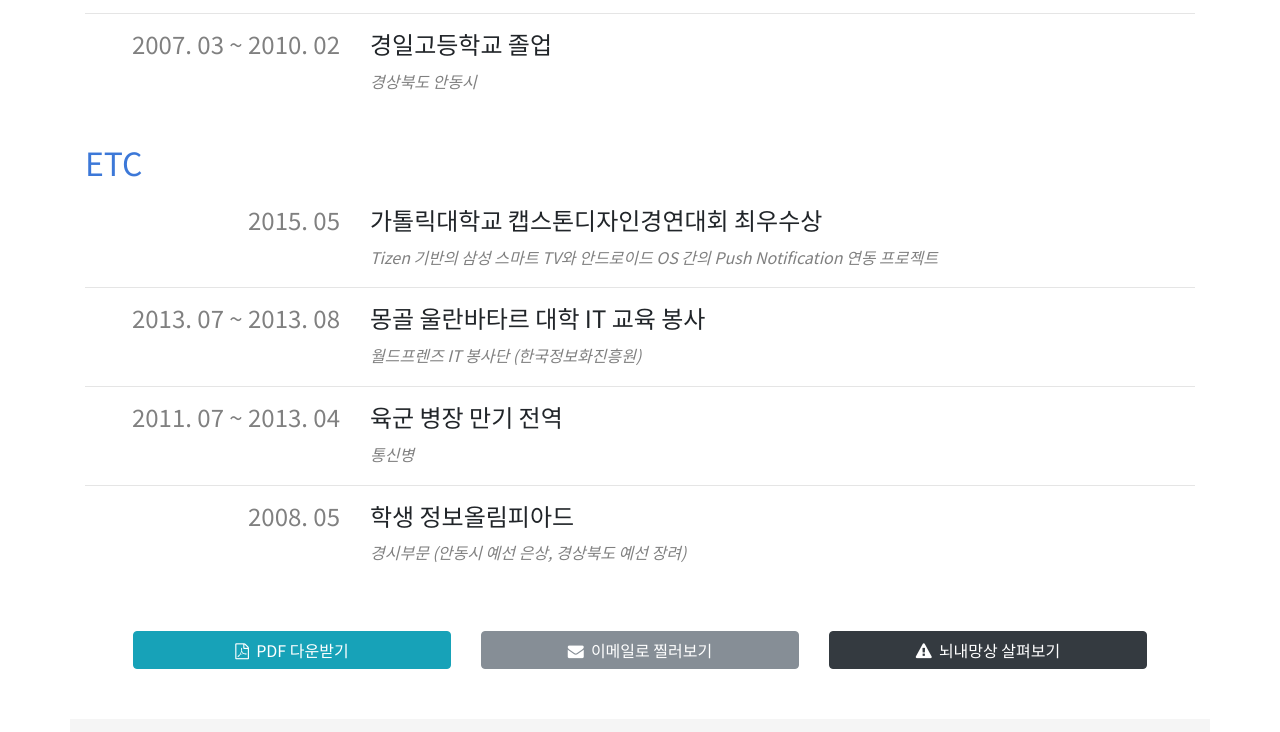
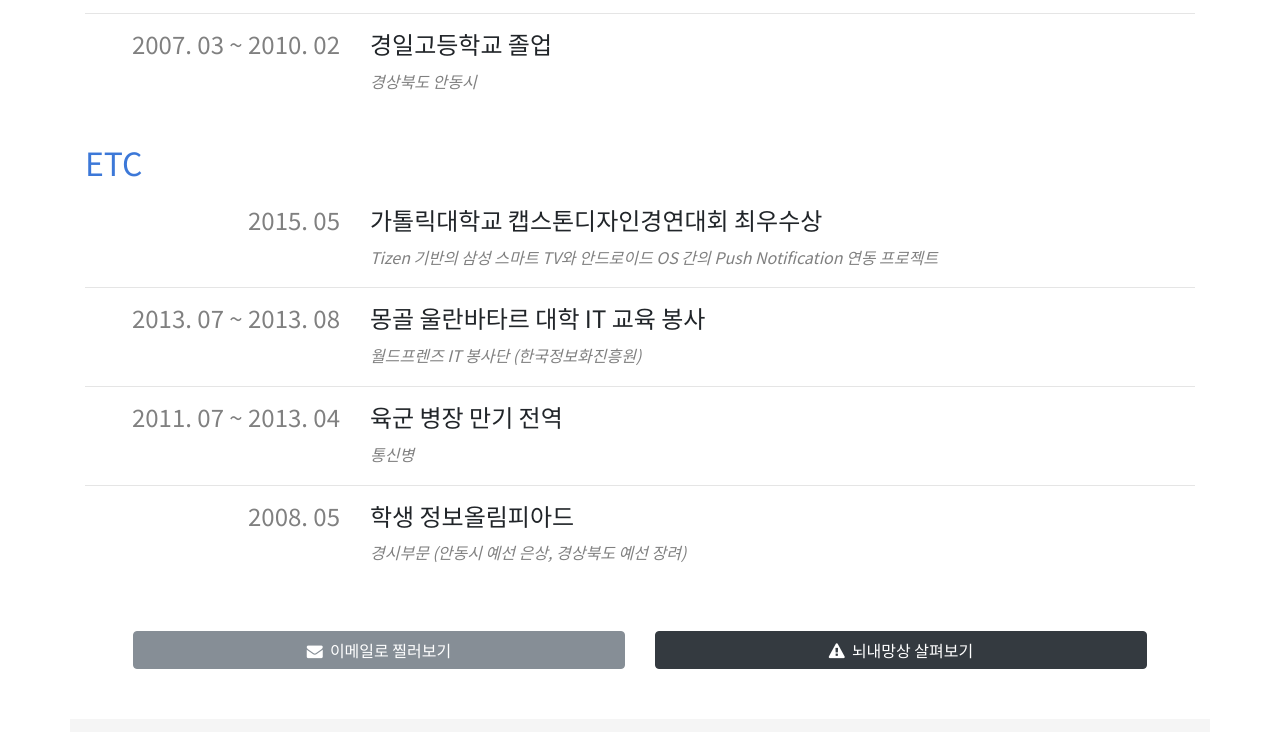
Before and after one commit to uyu423/resume-legacy, a website: page index.html in a window 1280 px wide. Shown: the part 5825-6557 px from the top of the page. Drawn offline with nearby package versions, Linux system fonts and the light colour scheme.

Commit message:
PDF 다운로드 버튼을 날렸다

```diff
--- a/index.html
+++ b/index.html
@@ -774,19 +774,19 @@
 
       <!-- Toolbox Start -->
       <div class="row pl-5 pr-5 pt-5 pb-0">
-        <div class="col-md-4 pt-3">
+        <!-- <div class="col-md-4 pt-3">
           <a href="./static/pdf/2018-yowu-resume.pdf" class="btn btn-info btn-block" role="button" aria-pressed="true">
             <i class="fa fa-file-pdf-o" aria-hidden="true"></i>
             &nbsp;PDF 다운받기
           </a>
-        </div>
-        <div class="col-md-4 pt-3">
+        </div> -->
+        <div class="col-md-6 pt-3">
           <a href="mailto:uyu423@gmail.com" target="_blank" class="btn btn-secondary btn-block" role="button" aria-pressed="true">
             <i class="fa fa-envelope" aria-hidden="true"></i>
             &nbsp;이메일로 찔러보기
           </a>
         </div>
-        <div class="col-md-4 pt-3">
+        <div class="col-md-6 pt-3">
           <button onClick="alert('뇌내망상 코너는 준비 중입니다.')" class="btn btn-dark btn-block" role="button" aria-pressed="true">
             <i class="fa fa-exclamation-triangle" aria-hidden="true"></i>
             &nbsp;뇌내망상 살펴보기
```
